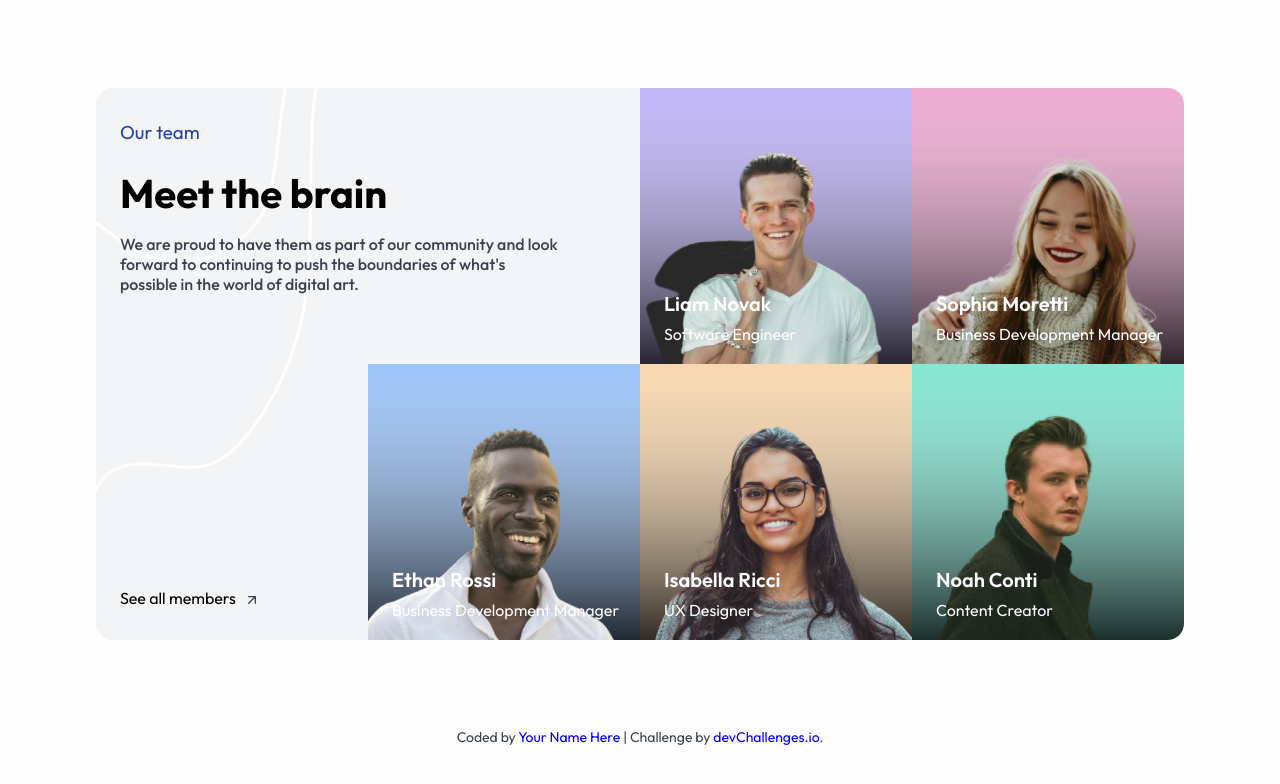
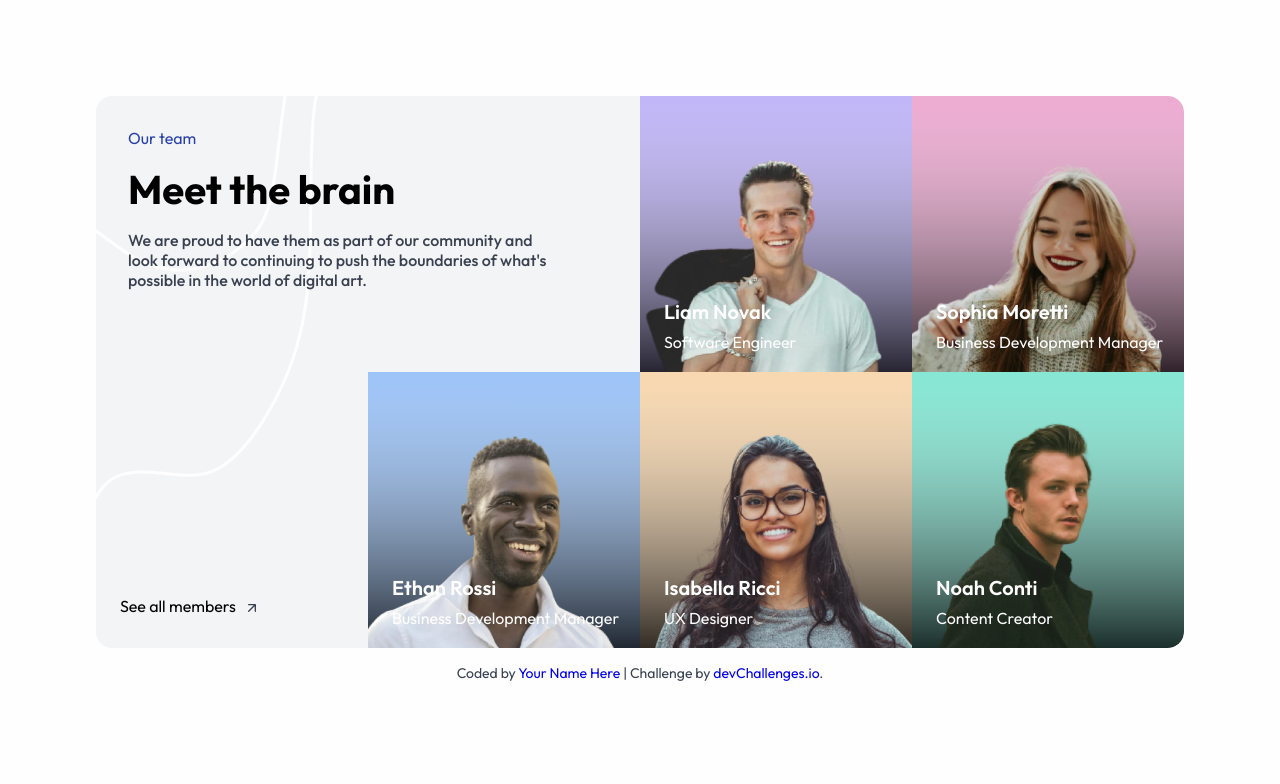
Before and after one commit to brayanbarroso/OurTeam, a plain HTML site: page index.html in a window 1280 px wide. Drawn offline with Linux system fonts and the light colour scheme.

Commit message:
ajustando la altura del container

```diff
--- a/assets/css/main.css
+++ b/assets/css/main.css
@@ -35,9 +35,9 @@ img {
   background-image: url(../image/Background_decor.svg);
   background-repeat: no-repeat;
   border-radius: 16px;
-  margin-block: 88px;
+  margin-block-start: 96px;
   margin-inline: 96px;
-  max-height: 584px;
+  /* max-height: 584px; */
   overflow: hidden;
   /* border: 1px solid red; */
 }
@@ -53,17 +53,18 @@ img {
   grid-column: 1 / 3;
   grid-row: 1 / 2;
   padding-inline-end: 80px;
-  padding-inline-start: 24px;
+  padding-inline-start: 32px;
 }
 
 .grid-info h1 {
   font-size: 2.5rem;
   font-weight: medium;
-  margin-block-start: 24px;
+  margin-block-start: 16px;
 }
 
 .grid-info h3 {
   color: var(--text);
+  font-size: 1rem;
   font-weight: 400;
   margin-block-start: 32px;
 }
```
